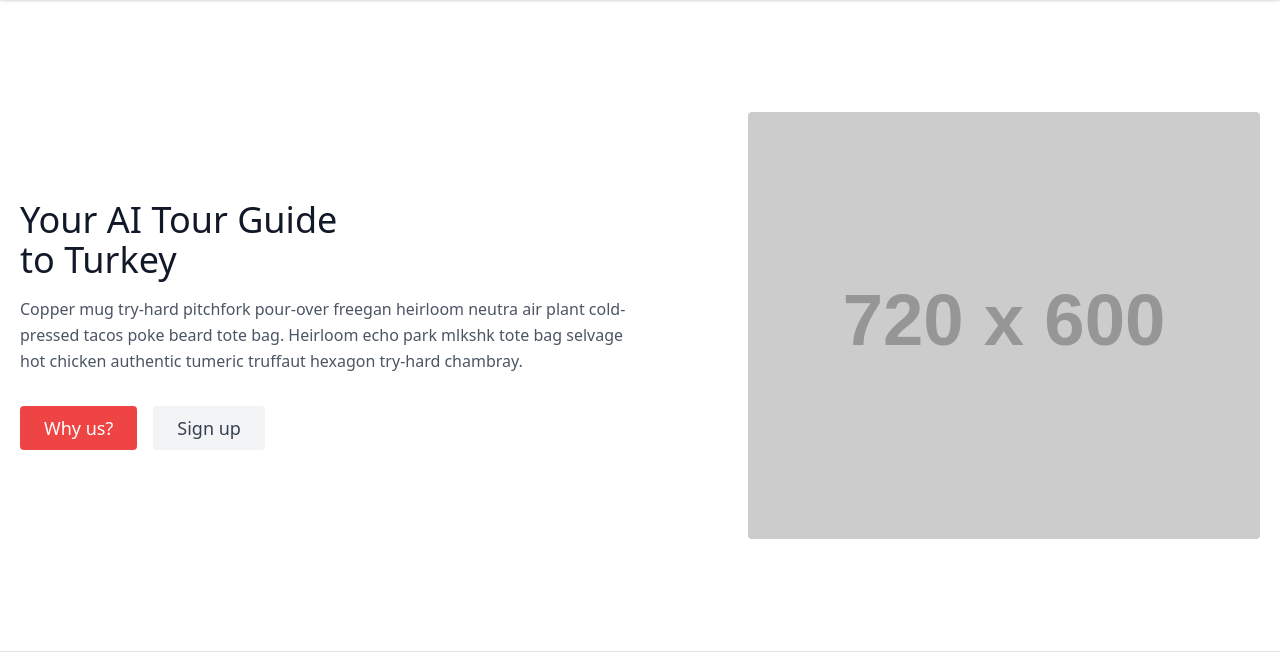
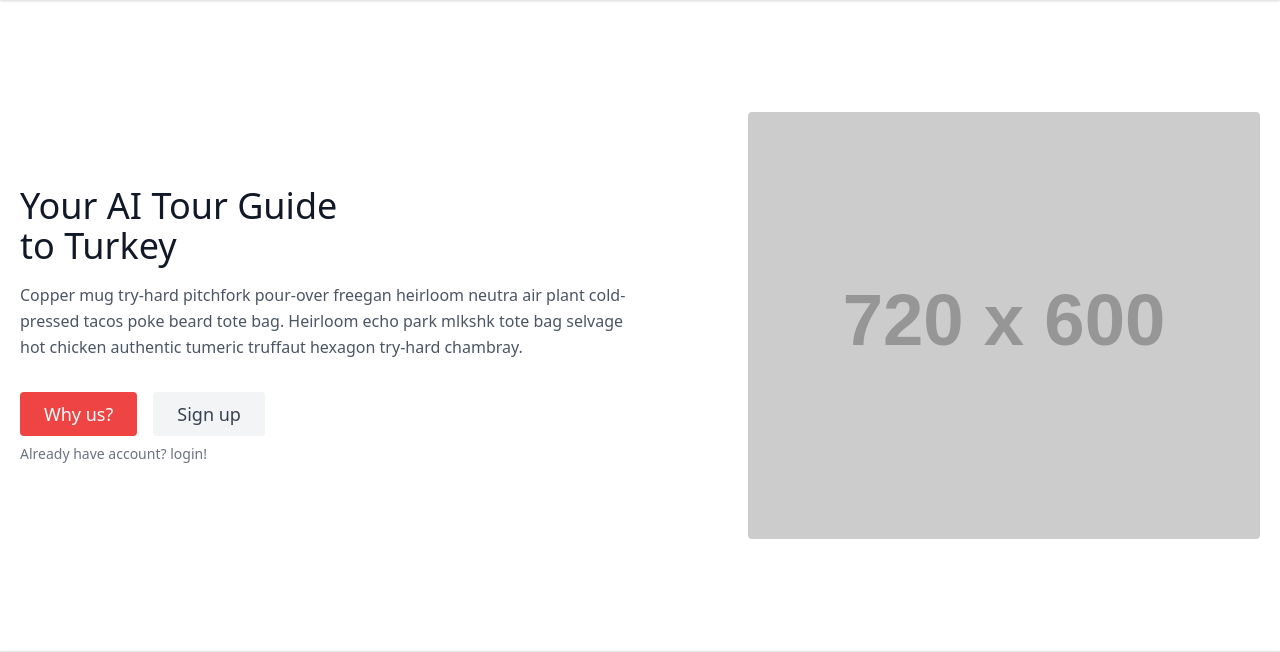
Before and after one commit to AbdullahElTiby/2.0-InterTRGuide, a Django app: page / in a window 1280 px wide. Shown: the part 64-716 px from the top of the page. Run offline with Django 5.2, Linux system fonts and the light colour scheme; grey boxes labelled with a size stand in for pictures from a placeholder-image service; some libraries are stand-ins or nearby versions.

Commit message:
chore: Update index.html with new buttons and login link

```diff
--- a/intertrguide/templates/index.html
+++ b/intertrguide/templates/index.html
@@ -18,7 +18,11 @@
         <div class="flex justify-center">
           <button class="inline-flex text-white bg-red-500 border-0 py-2 px-6 focus:outline-none hover:bg-red-600 rounded text-lg">Why us?</button>
           <button class="ml-4 inline-flex text-gray-700 bg-gray-100 border-0 py-2 px-6 focus:outline-none hover:bg-gray-200 rounded text-lg">Sign up</button>
+
+
         </div>
+
+        <p class="text-gray-500 text-sm mt-2 md:text-left text-center">Already have account? <a href="">login!</a></p>
       </div>
       <div class="lg:max-w-lg lg:w-full md:w-1/2 w-5/6">
         <img class="object-cover object-center rounded" alt="hero" src="https://dummyimage.com/720x600">
```
